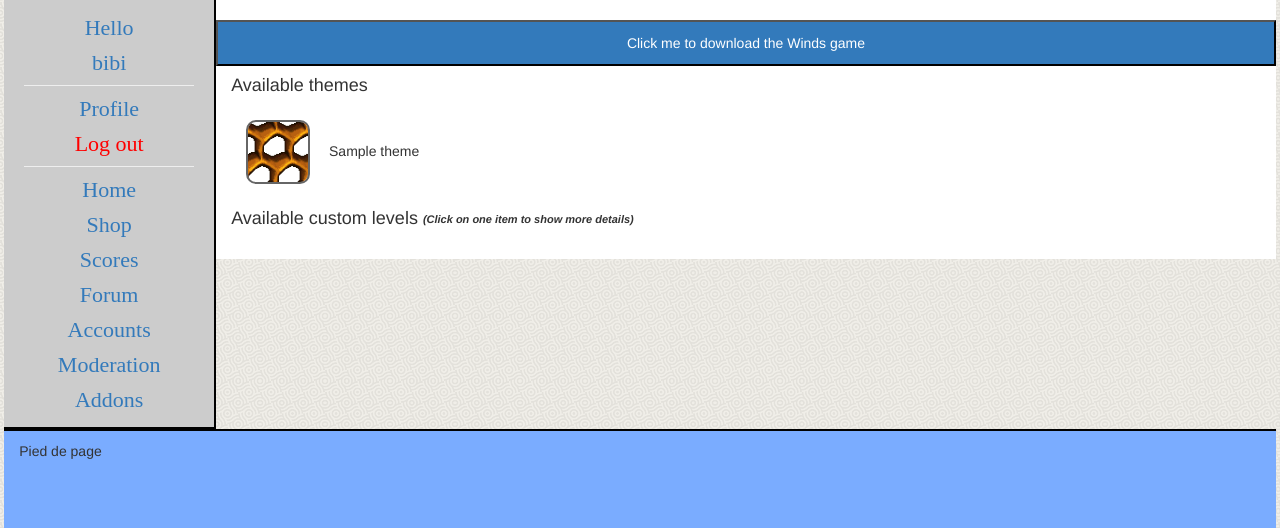
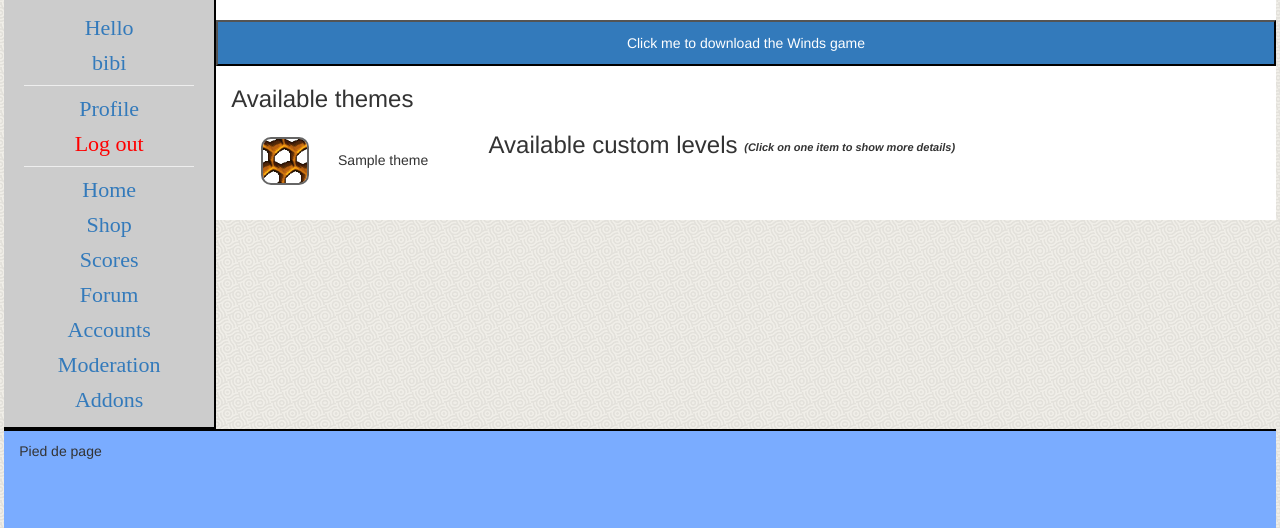
Before and after one commit to Setokun/winds_site, a PHP site: page /Winds/page/shop.php in a window 1280 px wide. Shown: the part 204-732 px from the top of the page. Run offline with PHP 8.4, Linux system fonts and the light colour scheme; tables that the repository leaves empty or names only in its code hold one stand-in row (values such as "Sample post"); some web fonts are replaced.

Commit message:
[Design] shop design optimization

```diff
--- a/core/controllers.php
+++ b/core/controllers.php
@@ -43,7 +43,7 @@
         $themes = ManagerTheme::init()->get();
         foreach($themes as $theme){
             // mettre l'image
-            echo "<img src='../resources/logo-honey.png' class='theme-image' /> ".Tools::capitalize($theme->getName());
+            echo "<div class='col-xs-3'><img src='../resources/logo-honey.png' class='theme-image' /><span style='margin-left:10px'> ".Tools::capitalize($theme->getName())."</span></div>";
         }
     }
     static function getTheme($id=NULL){
--- a/css/common.css
+++ b/css/common.css
@@ -45,7 +45,9 @@
 
 
 /* shop */
-.theme-image{margin: 15px; width:64px; border: 2px solid #666; border-radius: 10px;}
+.theme-image{margin: 15px; width:48px; border: 2px solid #666; border-radius: 10px;}
+.custom-level{margin-left: 15px;}
+.description{margin-left: 50px;}
 #download-game{width:100%; background: #337abb; color: #fff;}
 
 /* scores */
@@ -62,6 +64,7 @@
 
 hr{margin:5px; padding:0;}
 th{text-align: center; font-family: bubble; font-size: 15px; background: #ccc}
+td{background: #fff}
 
 footer{border-top : 2px solid black; height: 100px; background: #7aacff}
 
--- a/page/shop.php
+++ b/page/shop.php
@@ -12,13 +12,13 @@
         <button id="download-game" href="#">Click me to download the Winds game</button>
     </div>
     <div>
-        <h4>Available themes</h4>
+        <h3>Available themes</h3>
         <?php ThemeController::displayAll(); ?>
     </div>
     <div>
-        <h4>Available custom levels
+        <h3>Available custom levels
             <span class="label-clickme">(Click on one item to show more details)</span>
-        </h4>
+        </h3>
         <div>
             <?php LevelController::displayCustomLevels(); ?>
         </div>
```
